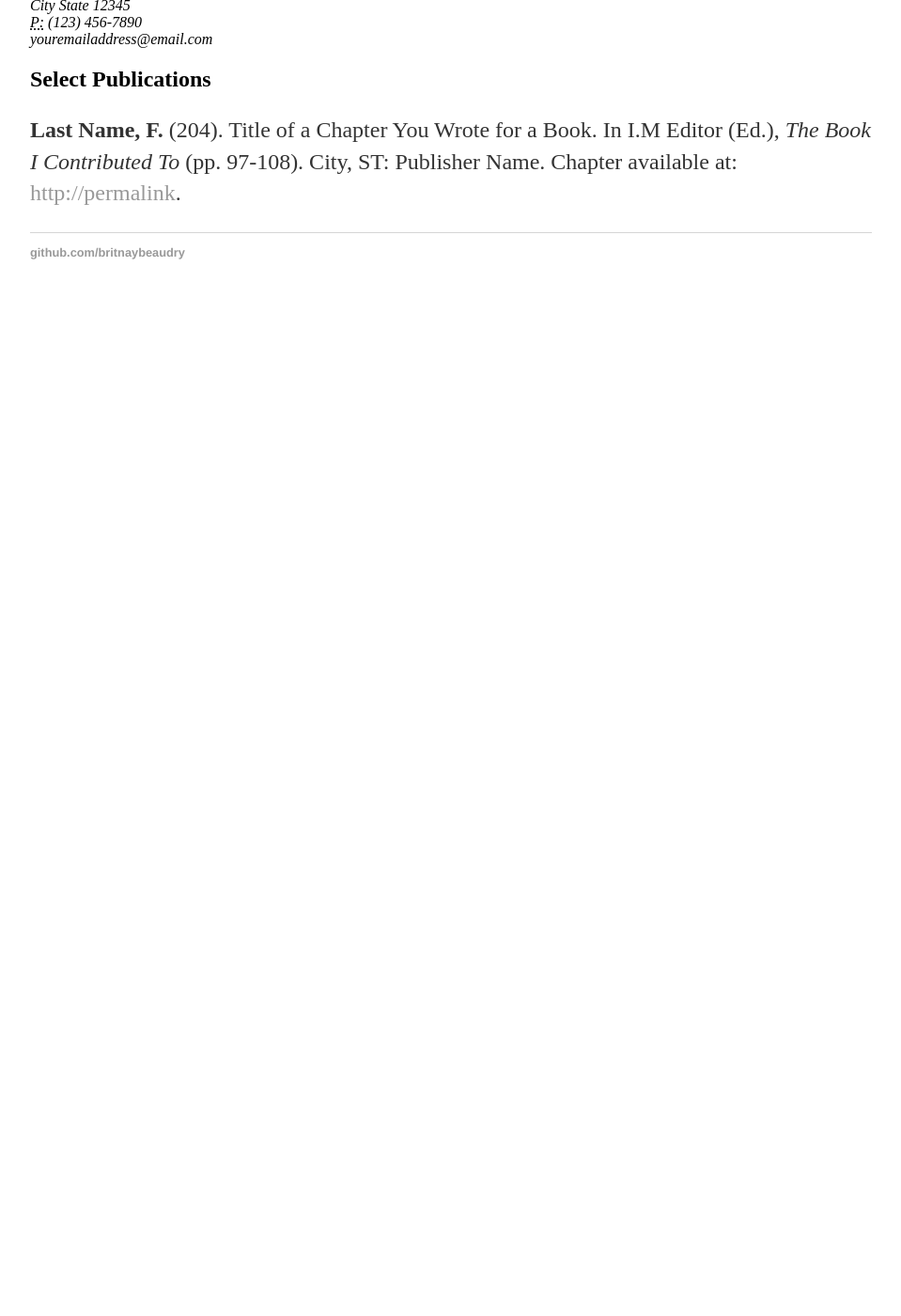
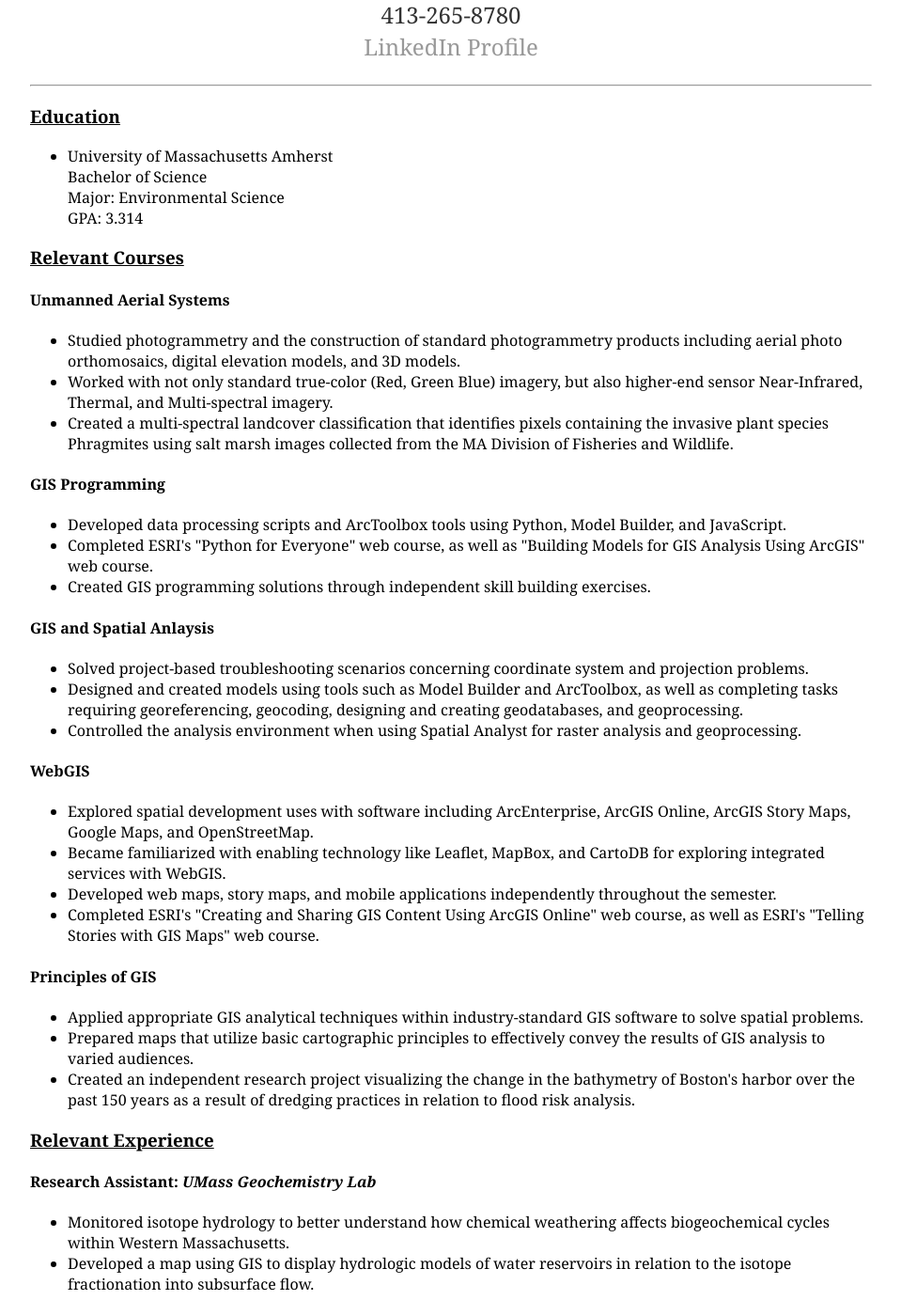
Before and after one commit to britnaybeaudry/britnaybeaudry.github.io, a Jekyll site: the page built from resume/index.html, in a window 1280 px wide and 1400 px high, scrolled down 270 px. Shown: the whole window at 94% size, without its empty margins (160-1119 px from the left). Built offline with Jekyll 4.4.1, drawn with Linux system fonts in a browser that asks for light colours; before the commit the page ends 900 px from its top, so only the background shows below that; some of the changed text lies outside the part shown.

Commit message:
Update index.html
imported resume html code

```diff
--- a/resume/index.html
+++ b/resume/index.html
@@ -5,18 +5,75 @@ title: Britnay Beaudry's Resume
 
 	<div class="resume">
 		<a href="#" class="download" title="Download Resume as PDF">Download Resume</a>
-					<h1>Britnay Beaudry</h1>
-					<address>
-					<strong>Affiliation</strong><br>
-					Street Address<br>
-					City State 12345<br>
-					<abbr title="phone">P:</abbr> (123) 456-7890<br>
-					<span class="obfuscate">youremailaddress@email.com</span>
-					</address>
-
-					<h2>Select Publications</h2>
-
-					<p><strong>Last Name, F.</strong> (204). Title of a Chapter You Wrote for a Book. In I.M Editor (Ed.), <em>The Book I Contributed To</em> (pp. 97-108). City, ST: Publisher Name. Chapter available at: <a href="#">http://permalink</a>.
-
-
+<!DOCTYPE html>
+<html>
+  <head>
+    <body style="font-family:Georgia,serif;">
+    <h1 style ="text-align:center;">Britnay Beaudry</h1>
+    <p style ="text-align:center;"> bbeaudry@umass.edu <br> 413-265-8780<br><a href="https://www.linkedin.com/in/britnaybeaudry">LinkedIn Profile</a></p>
+     <hr>
+<h3><b> <u>Education</u></b></h3>
+<ul>
+<li>University of Massachusetts Amherst</li>
+Bachelor of Science<br>
+Major: Environmental Science<br>
+GPA: 3.314
+</ul>
+<h3><b><u>Relevant Courses</u></b></h3>
+<h4>Unmanned Aerial Systems
+</h4>
+<ul>
+<li>Studied photogrammetry and the construction of standard photogrammetry products including aerial photo orthomosaics, digital elevation models, and 3D models.</li>
+<li>Worked with not only standard true-color (Red, Green Blue) imagery, but also higher-end sensor Near-Infrared, Thermal, and Multi-spectral imagery.</li>
+<li>Created a multi-spectral landcover classification that identifies pixels containing the invasive plant species Phragmites using salt marsh images collected from the MA Division of Fisheries and Wildlife.</li>
+</ul>
+<h4>GIS Programming</h4>
+<ul>
+<li>Developed data processing scripts and ArcToolbox tools using Python, Model Builder, and JavaScript.</li>
+<li>Completed ESRI's "Python for Everyone" web course, as well as "Building Models for GIS Analysis Using ArcGIS" web course.</li>
+<li>Created GIS programming solutions through independent skill building exercises.</li>
+</ul>
+<h4>GIS and Spatial Anlaysis</h4>
+<ul>
+<li>Solved project-based troubleshooting scenarios concerning coordinate system and projection problems.</li>
+<li>Designed and created models using tools such as Model Builder and ArcToolbox, as well as completing tasks requiring georeferencing, geocoding, designing and creating geodatabases, and geoprocessing.</li>
+<li>Controlled the analysis environment when using Spatial Analyst for raster analysis and geoprocessing.</li>
+</ul>
+<h4>WebGIS</h4>
+<ul>
+<li>Explored spatial development uses with software including ArcEnterprise, ArcGIS Online, ArcGIS Story Maps, Google Maps, and OpenStreetMap.</li>
+<li>Became familiarized with enabling technology like Leaflet, MapBox, and CartoDB for exploring integrated services with WebGIS.</li>
+<li>Developed web maps, story maps, and mobile applications independently throughout the semester.</li>
+<li>Completed ESRI's "Creating and Sharing GIS Content Using ArcGIS Online" web course, as well as ESRI's "Telling Stories with GIS Maps" web course.</li>
+</ul>
+<h4>Principles of GIS</h4>
+<ul>
+<li>Applied appropriate GIS analytical techniques within industry-standard GIS software to solve spatial problems.</li>
+<li>Prepared maps that utilize basic cartographic principles to effectively convey the results of GIS analysis to varied audiences.</li>
+<li>Created an independent research project visualizing the change in the bathymetry of Boston's harbor over the past 150 years as a result of dredging practices in relation to flood risk analysis.</li>
+</ul>
+<h3><b><u>Relevant Experience</u></b></h3>
+<h4>Research Assistant: <i>UMass Geochemistry Lab</i></h4>
+<ul>
+<li>Monitored isotope hydrology to better understand how chemical weathering affects biogeochemical cycles within Western Massachusetts.</li>
+<li>Developed a map using GIS to display hydrologic models of water reservoirs in relation to the isotope fractionation into subsurface flow.</li>
+</ul>
+<h4>Urban Policies: <i>Data Analyst</i></h4>
+<ul>
+<li>Utilized the GIS online database "PolicyMap" to analyze accessibility to public housing, food programs, medical treatment facilities, education programs, and more.</li>
+<li>Worked with the Massachusetts Fair Housing Center to evaluate the policies of various cities throughout western Massachusetts relating to equal housing opportunities.</li>
+</ul>
+<h4>Teaching Assistant: <i>Fundamentals of GIS</i></h4>
+<ul>
+<li>Assisted students with learning and using ArcGIS software.</li>
+<li>Provided in class aid to students having difficulties with ArcGIS-related content.</li>
+<li>Worked as part of a team to encourage students' understanding of ArcGIS software.</li>
+</ul>
+<h4>Research Assistant: <i>School of Agriculture Juice Lab</i></h4>
+<ul>
+<li>Calculated and kept detailed record of pH values, temperature, sugar content, alkalinity, and nitrogen levels of grape juice content using titration, pH meter, wine refractometer, and titratable acidity machines.</li>
+<li>Quantified the effect of thinning practices and the physical and chemical cost on emerging grape hybrids for winemaking.</li>
+  </head>
+  </body>
+</html>
 	</div>
```
